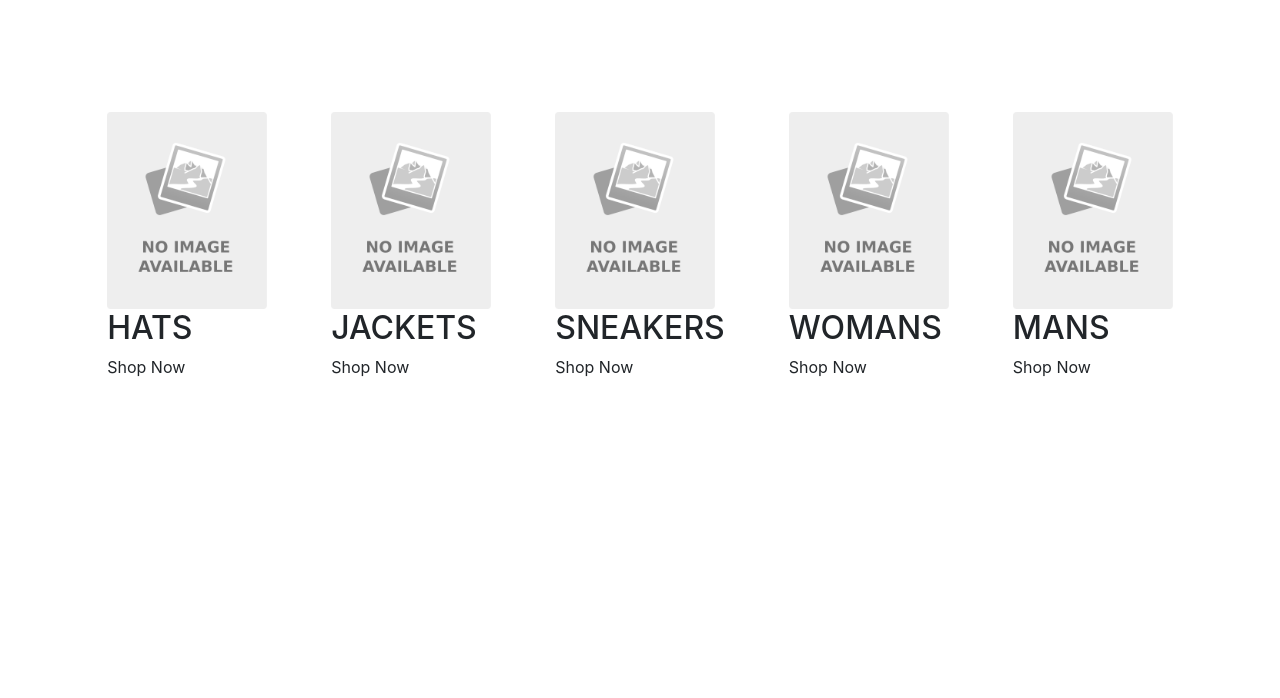
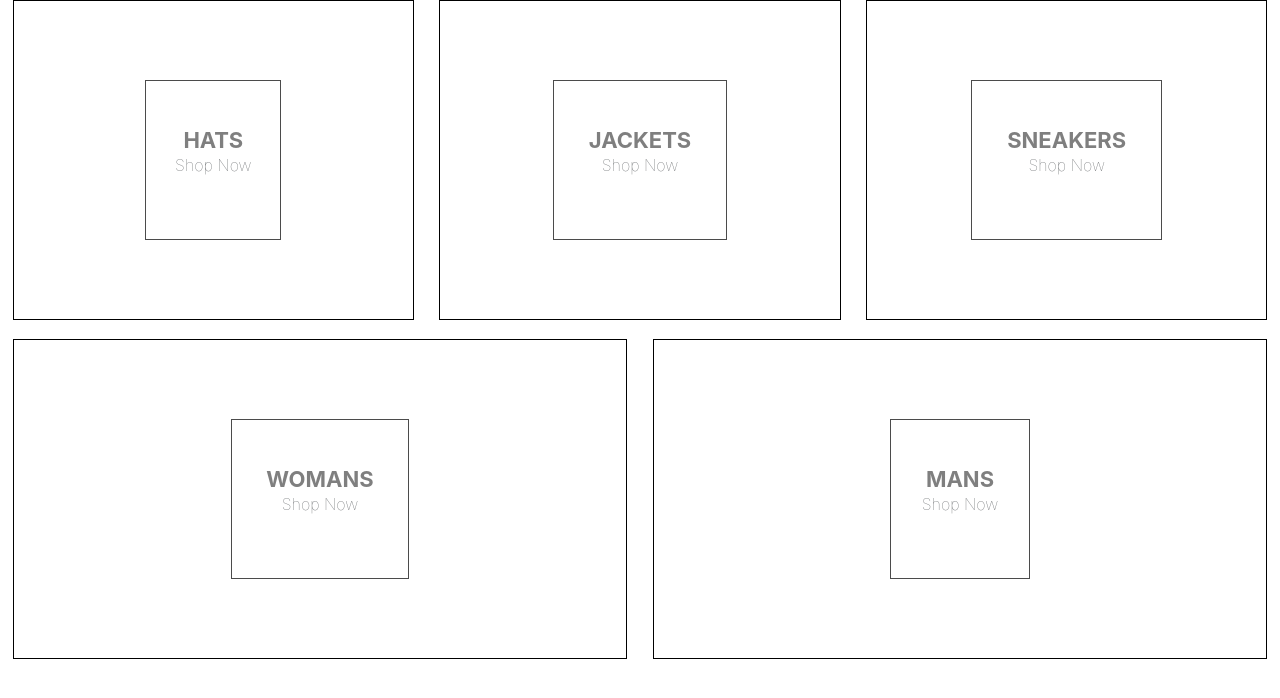
Before and after one commit to AndriusAlimas/miss-ritzy-website, a React (Create React App) app: page / in a window 1280 px wide. Shown: the top 698 px of the page. Built offline with nearby package versions, Linux system fonts and the light colour scheme.

Commit message:
implemented scss instead of css, added some styles

```diff
--- a/package.json
+++ b/package.json
@@ -9,6 +9,7 @@
     "react": "^18.2.0",
     "react-dom": "^18.2.0",
     "react-scripts": "5.0.1",
+    "sass": "^1.56.1",
     "web-vitals": "^2.1.4"
   },
   "scripts": {
--- a/src/App.css
+++ /dev/null
@@ -1,9 +0,0 @@
-.categories-categories{
-    margin: 5rem 2rem;
-}
-.category-container{
-    margin: 2rem;
-}
-.no-image{
-    width: 10rem;
-}
--- a/src/App.js
+++ b/src/App.js
@@ -1,5 +1,4 @@
-import "./App.css";
-import no_image from "./assets/img/no_image.png";
+import "./categories.styles.scss";
 const App = () => {
   const categories = [
     {
@@ -25,12 +24,12 @@ const App = () => {
   ];
   const SHOP_NOW = "Shop Now";
   return (
-    <div className="categories-categories d-flex justify-content-center">
-      {categories.map(({ title }) => {
+    <div className="categories-container">
+      {categories.map(({ title, id }) => {
         return (
-          <div className="category-container">
-            <img src={no_image} alt="product_image" className="no-image" />
-            <div className="category-container-body">
+          <div key={id} className="category-container">
+            <div className="backround-image" />
+            <div className="category-body-container">
               <h2>{title}</h2>
               <p>{SHOP_NOW}</p>
             </div>
--- /dev/null
+++ b/src/categories.styles.scss
@@ -0,0 +1,76 @@
+.categories-container {
+    width: 100%;
+    display: flex;
+    flex-wrap: wrap;
+    justify-content: space-between;
+  }
+
+  .category-container{
+    min-width: 25%;
+
+    height: 20rem;
+    flex: 1 1 ;
+    display: flex;
+    align-items: center;
+    justify-content: center;
+    border: 1px solid black;
+    margin: 0 0.8rem 1.2rem;
+    overflow: hidden;
+
+    &:hover {
+      cursor: pointer;
+
+      & .backround-image{
+        transform: scale(1.1);
+        transition: transform 6s cubic-bezier(0.25, 0.45, 0.45, 0.95);
+      }
+
+      & .category-body-container {
+        opacity: 0.9;
+      }
+    }
+
+    &.large {
+      height: 380px;
+    }
+
+    // &:first-child {
+    //   margin-right: .5rem;
+    // }
+
+    // &:last-child {
+    //   margin-left: .5rem;
+    // }
+
+    .background-image {
+      width: 100%;
+      height: 100%;
+      background-size: cover;
+      background-position: center;
+    }
+
+    .category-body-container {
+      height: 10rem;
+      padding: 0 1.8rem;
+      display: flex;
+      flex-direction: column;
+      align-items: center;
+      justify-content: center;
+      border: 1px solid black;
+      background-color: white;
+      opacity: 0.7;
+
+
+      h2 {
+        font-weight: bold;
+        margin: 0 6px 0;
+        font-size: 22px;
+        color: #4a4a4a;
+      }
+
+      p {
+        font-weight: lighter;
+        font-size: 16px;
+      }
+    }
+  }
```
Also changed, not shown: 1 other file (tests, documents, lock files or other folders).
